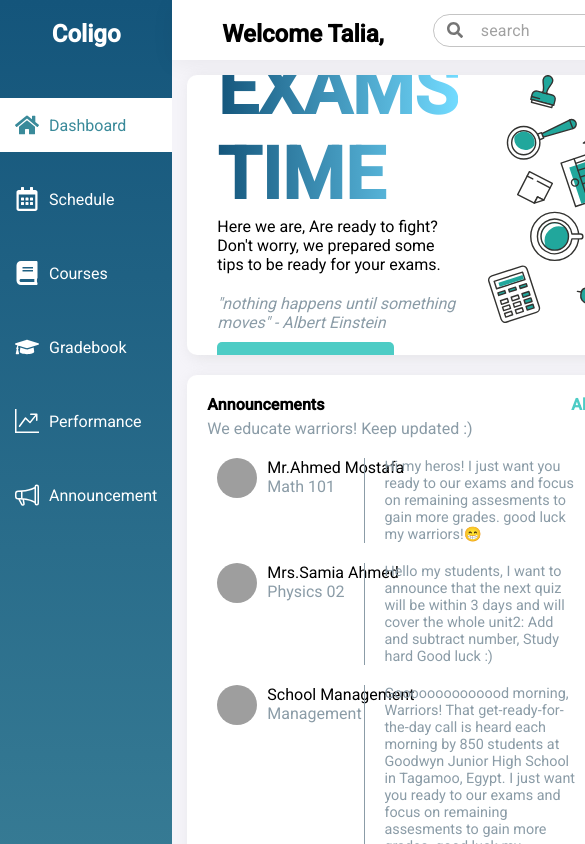
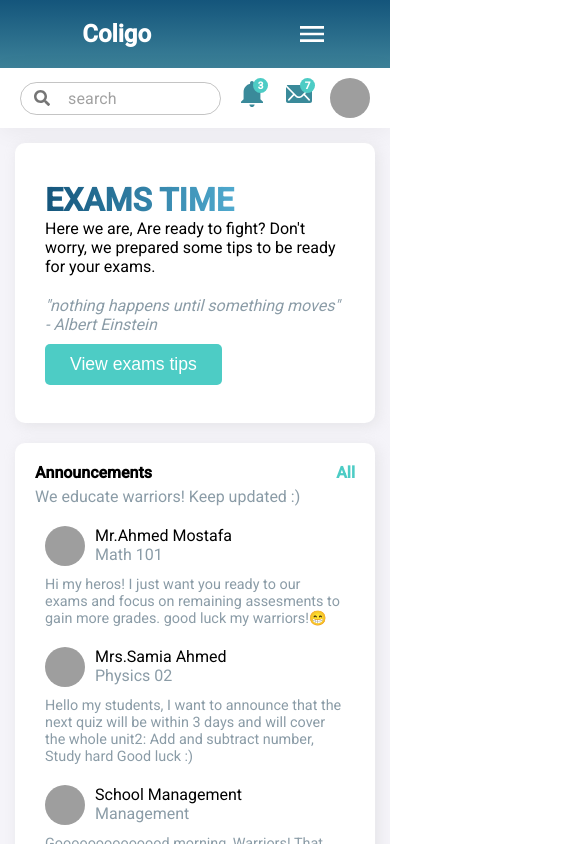
Before and after one commit to mohamedkhaled4053/task-front, a React (Create React App) app: page / in a window 390 px wide. Shown: the top 844 px of the page, 585 px wide, since content can reach past the window. Built offline with nearby package versions, Linux system fonts and the light colour scheme; grey boxes are pictures that could not be loaded.

Commit message:
responsive

```diff
--- a/src/components/Announcement/style.scss
+++ b/src/components/Announcement/style.scss
@@ -2,6 +2,11 @@
   display: flex;
   margin-bottom: 20px;
   color: var(--faded-color);
+
+  @media (max-width: 768px) {
+    flex-direction: column;
+    gap: 5px;
+  }
 
   .announcer {
     display: flex;
@@ -17,7 +22,6 @@
       white-space: nowrap;
       color: black;
     }
-
   }
   .line {
     width: 1px;
--- a/src/components/Navbar/style.scss
+++ b/src/components/Navbar/style.scss
@@ -2,12 +2,20 @@
   height: 60px;
   display: flex;
   justify-content: space-between;
-  padding: 20px 30px 20px 50px;
+  padding: 0 30px 0 50px;
+  align-items: center;
   box-shadow: 0 4px 23px 0 rgba(0, 0, 0, 0.05);
   background-color: white;
   .welcome {
     font-size: 1.5rem;
     font-weight: bold;
+  }
+  @media (max-width: 768px) {
+    justify-content: center;
+    padding: 0 20px;
+    .welcome {
+      display: none;
+    }
   }
   .left {
     display: flex;
@@ -22,7 +30,7 @@
     }
     .icon {
       position: relative;
-      color: #3A8A9A;
+      color: #3a8a9a;
       .number {
         position: absolute;
         width: 15px;
--- a/src/components/Sidebar/Sidebar.tsx
+++ b/src/components/Sidebar/Sidebar.tsx
@@ -8,6 +8,7 @@ import {
 import { BsGraphUpArrow, BsMegaphone } from "react-icons/bs";
 import "./style.scss";
 import { NavLink } from "react-router-dom";
+import { MdMenu } from "react-icons/md";
 
 export const Sidebar = () => {
   let links = [
@@ -33,6 +34,7 @@ export const Sidebar = () => {
           </NavLink>
         ))}
       </div>
+      <MdMenu className="menu-bar"/>
     </aside>
   );
 };
--- a/src/components/Sidebar/style.scss
+++ b/src/components/Sidebar/style.scss
@@ -28,8 +28,27 @@
       &:hover,
       &.active {
         background-color: white;
-        color: #3A8A9A;
+        color: #3a8a9a;
       }
     }
   }
+  .menu-bar {
+    display: none;
+  }
+  @media (max-width: 768px) {
+    display: flex;
+    justify-content: space-around;
+    align-items: center;
+    color: white;
+    .title {
+      margin-bottom: 0;
+    }
+    .links {
+      display: none;
+    }
+    .menu-bar {
+      display: unset;
+      font-size: 2rem;
+    }
+  }
 }
--- a/src/pages/Dashboard/Main/style.scss
+++ b/src/pages/Dashboard/Main/style.scss
@@ -5,7 +5,6 @@
       display: flex;
       background: white;
       border-radius: 10px;
-      overflow: hidden;
       align-items: center;
       height: 280px;
       box-shadow: 3px 3px 14px 0 hsla(0, 0%, 75%, 0.3);
@@ -13,12 +12,15 @@
         flex: 1.5;
         padding: 30px;
         h2 {
-          font-size: 72px;
+          font-size: 4.5rem;
           background: linear-gradient(90deg, #14557b, #72dbff);
           background-clip: text;
           -webkit-background-clip: text;
           -webkit-text-fill-color: transparent;
           text-transform: uppercase;
+          @media (max-width: 576px) {
+            font-size: 2rem;
+          }
         }
         .quote {
           margin: 20px 0 10px;
@@ -30,12 +32,16 @@
           border-radius: 5px;
           font-size: 1.1rem;
           background-color: var(--main-color);
+          color: white;
         }
       }
       .header-img {
         height: 100%;
         img {
           height: 100%;
+        }
+        @media (max-width: 1040px) {
+          display: none;
         }
       }
     }
@@ -44,6 +50,9 @@
       margin-top: 20px;
       display: flex;
       gap: 20px;
+      @media (max-width: 992px) {
+        flex-direction: column;
+      }
       .announcements,
       .exams {
         background: white;
@@ -53,10 +62,9 @@
 
       .announcements {
         flex: 2;
-        .announcements-list{
+        .announcements-list {
           padding: 0 30px;
         }
-
       }
       .exams {
         flex: 1;
--- a/src/pages/Dashboard/style.scss
+++ b/src/pages/Dashboard/style.scss
@@ -5,7 +5,9 @@
   }
   .dashboard-page {
     flex: 5;
-    min-height: 100vh;
     background-color: #f5f4f9;
   }
+  @media (max-width: 768px) {
+    flex-direction: column;
+  }
 }
```
